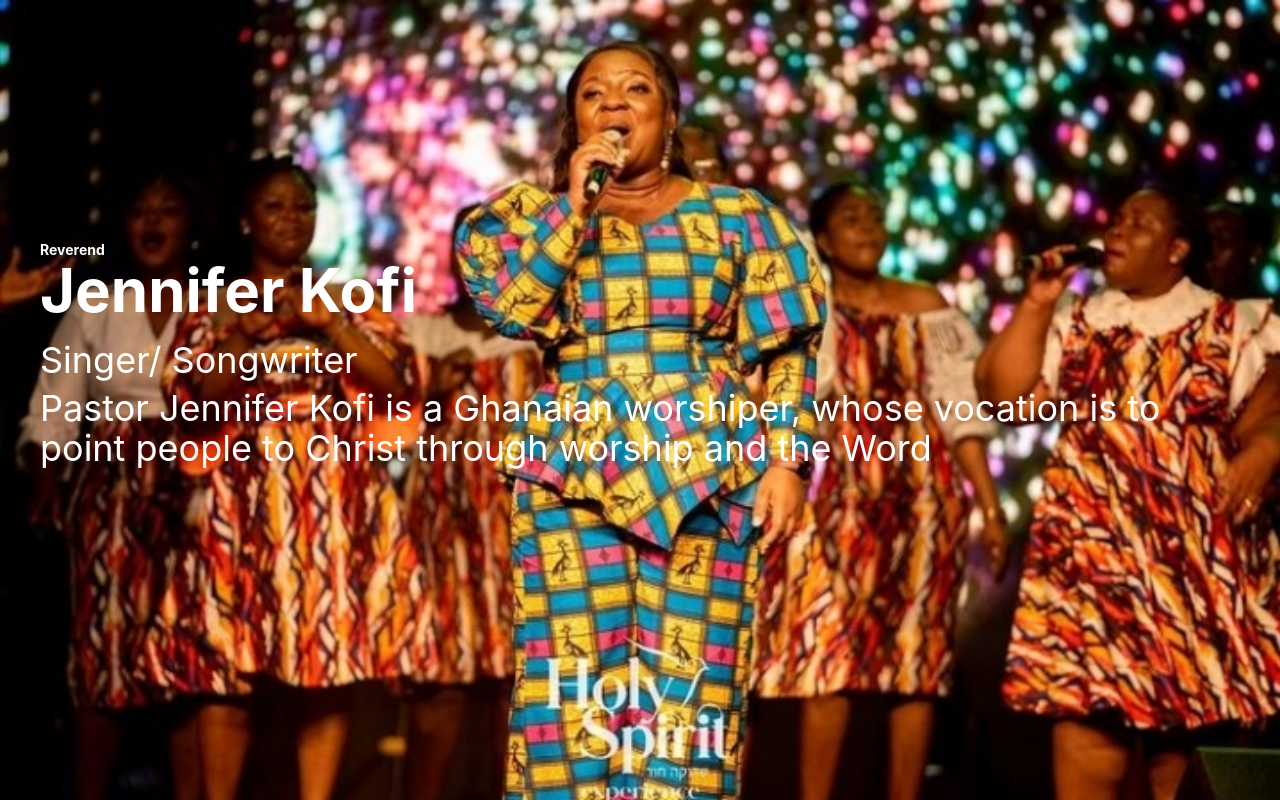
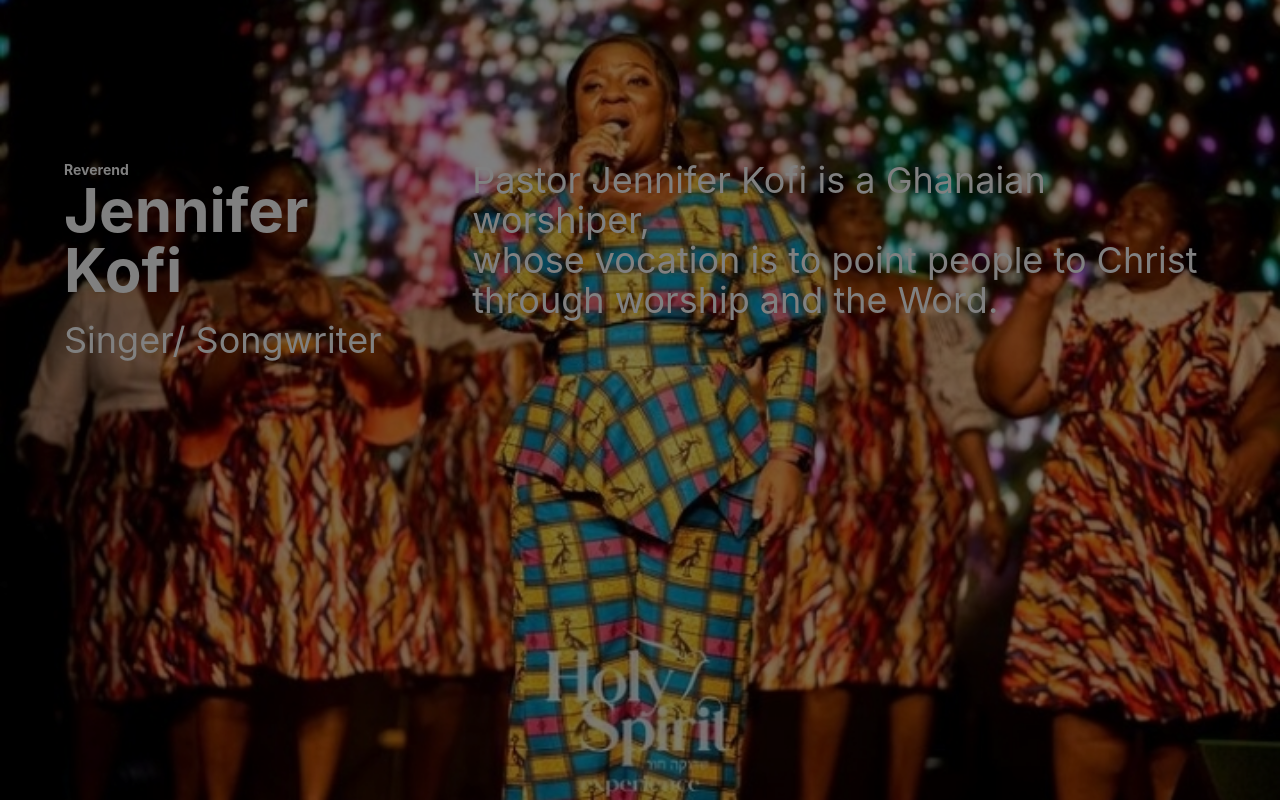
Before and after one commit to Wediah/pj-site, a Next.js app: page /home in a window 1280 px wide. Built offline with nearby package versions, Linux system fonts and the light colour scheme.

Commit message:
adds flex to homepage

```diff
--- a/pages/home.js
+++ b/pages/home.js
@@ -9,15 +9,25 @@ import Pastor1 from '../public/pastor1.jpg'
 function Homepage () {
     return (
         <Element id="home" name="home">
-            <div className="min-h-screen bg-no-repeat  bg-cover bg-c3nter bg-black" style={{ backgroundImage: 'url(pastor1.jpg)' }}>
+            <div className="min-h-screen bg-no-repeat  bg-cover bg-center bg-black brightness-50" style={{ backgroundImage: 'url(pastor1.jpg)'}}>
 
-                <div className='text-left  pt-60 px-10 '>
-                    <h1 className=' text-sm font-bold text-white'>Reverend</h1>
-                    <h1 className=' text-6xl font-bold text-white'>Jennifer Kofi</h1>
-                    <h4 className='text-4xl font-md text-white pb-2 pt-5'>Singer/ Songwriter</h4>
-                    <p className='text-white text-4xl font-md'>
-                        Pastor Jennifer Kofi is a Ghanaian worshiper, whose vocation is to point people to Christ through worship and the Word
-                    </p>
+                <div className='text-left pt-28  lg:pt-40 px-16 '>
+                    <div className='gap-10 flex lg:flex-row'>
+                        <div>
+                            <h1 className=' text-sm font-bold text-white'>Reverend</h1>
+                            <h1 className=' text-6xl font-bold text-white'>Jennifer Kofi</h1>
+                            <h4 className='text-4xl font-md text-white pb-2 pt-5'>Singer/ Songwriter</h4>
+                        </div>
+                        <div className=''>
+                            <p className='text-white text-2xl lg:text-4xl font-md'>
+                            Pastor Jennifer Kofi is a Ghanaian worshiper, <br/>
+                            whose vocation is to point people to Christ <br/>
+                            through worship and the Word.
+                        </p>
+                        </div>
+                    </div>
+
+
 
 
 
--- a/pages/nav.js
+++ b/pages/nav.js
@@ -12,7 +12,7 @@ function Navbar () {
 
 
 	return (
-        <nav className=" sticky w-full z-10 bg-transparent">
+        <nav className=" sticky w-full z-10 bg-yellow">
             <div className="w-full">
                 <div className="flex items-center h-20 w-full">
                     <div className="flex items-center  mx-20  justify-between w-full">
@@ -162,7 +162,7 @@ function Navbar () {
                     <div className="md:hidden" id="mobile-menu">
                         <div
                             ref={ref}
-                            className="bg-white px-2 pt-2 pb-3 space-y-1 sm:px-3 "
+                            className="bg-transparent px-2 pt-2 pb-3 space-y-1 sm:px-3 "
                         >
 
                             <Link
```
